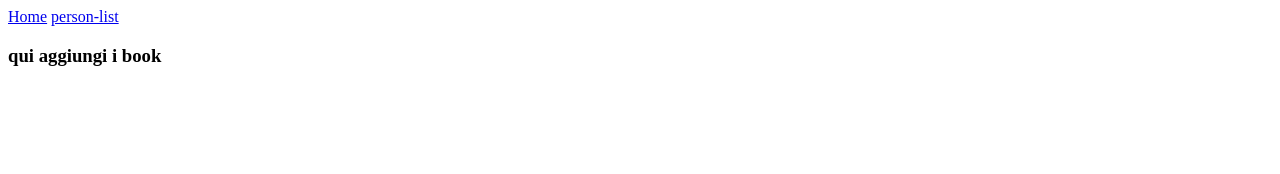
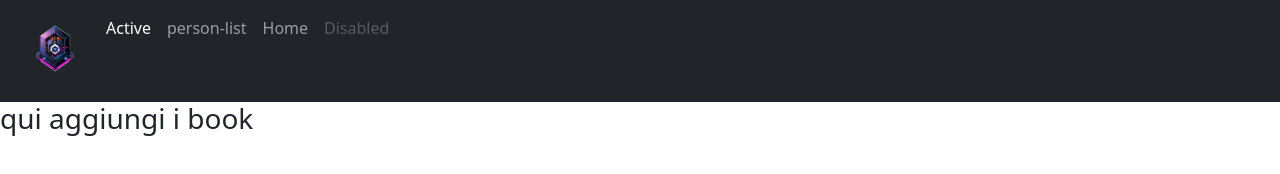
Before and after one commit to xpulvi/cpb_htm, a website: page add_it/ad_book.html in a window 1280 px wide. Drawn offline with nearby package versions, Linux system fonts and the light colour scheme.

Commit message:
add_logo and more

```diff
--- a/add_it/ad_book.html
+++ b/add_it/ad_book.html
@@ -6,12 +6,45 @@
         <meta http-equiv="X-UA-Compatible" content="IE=edge">
         <title></title>
         <meta name="description" content="">
+        <link rel="icon" href="/imgini/logo_cpb_v02.png" type="image/x-icon">
         <meta name="viewport" content="width=device-width, initial-scale=1">
+        <link rel="stylesheet" href="/imgini/logo_stayl.css">
         <link rel="stylesheet" href="">
+        <link href="https://cdn.jsdelivr.net/npm/bootstrap@5.3.3/dist/css/bootstrap.min.css" rel="stylesheet">
+  <script src="https://cdn.jsdelivr.net/npm/bootstrap@5.3.3/dist/js/bootstrap.bundle.min.js"></script>
     </head>
     <body>
-        <a href="/index.html">Home</a>
-        <a href="/lista_person/list_pepol.html">person-list</a>
+
+        <nav class="navbar navbar-expand-sm bg-dark navbar-dark">
+            <div class="container-fluid">
+              <ul class="navbar-nav">
+                <li class="nav-item">
+                    <a class="nav-link active" href="/index.html">
+                        <img class = "logo_row" src="/imgini/logo_cpb_v02.png" >
+                    </a>
+                  </li>
+                <li class="nav-item">
+                  <a class="nav-link active" href="#">Active</a>
+                </li>
+                <li class="nav-item">
+                  <a class="nav-link" href="/lista_person/list_pepol.html">person-list</a>
+                </li>
+                <li class="nav-item">
+                  <a class="nav-link" href="/index.html">Home</a>
+                </li>
+                <li class="nav-item">
+                  <a class="nav-link disabled" href="#">Disabled</a>
+                </li>
+              </ul>
+            </div>
+          </nav>
+
+        <div id="pagina">
+            <div id="">
+
+            </div>
+        </div>
+
         <h3>qui aggiungi i book</h3>
 
         <script src="" async defer></script>
--- a/grafo/logica_vista_grafo.js
+++ b/grafo/logica_vista_grafo.js
@@ -50,7 +50,6 @@ async function getElencoPersone() {
 
 // fine codice ripetuto.  ----------------------------------------------
 
-const logic_list_pepol = require('D:\Develop\workSpace\fornt end\cpb_htm\lista_person\logic_list_pepol.js');
 
 function main () {
 
--- /dev/null
+++ b/imgini/logo_stayl.css
@@ -0,0 +1,5 @@
+
+.logo_row{
+    width: 70px; /* Larghezza desiderata dell'immagine */
+    height: 70px; /* Altezza automatica per mantenere le proporzioni */
+}
```
Also changed, not shown: add_it/ad_pepol.html (added, +47 -0 lines), cat_lib/pag_cat.tsx (deleted, +0 -29 lines), grafo/viue_graph.html (+1 -0 lines), index.html (+4 -1 lines), lista_person/list_pepol.html (+1 -0 lines), login/login.html (+1 -0 lines), register/register.html (+1 -0 lines), imgini/logo_cpb_v02.png (added), 1 other file.
